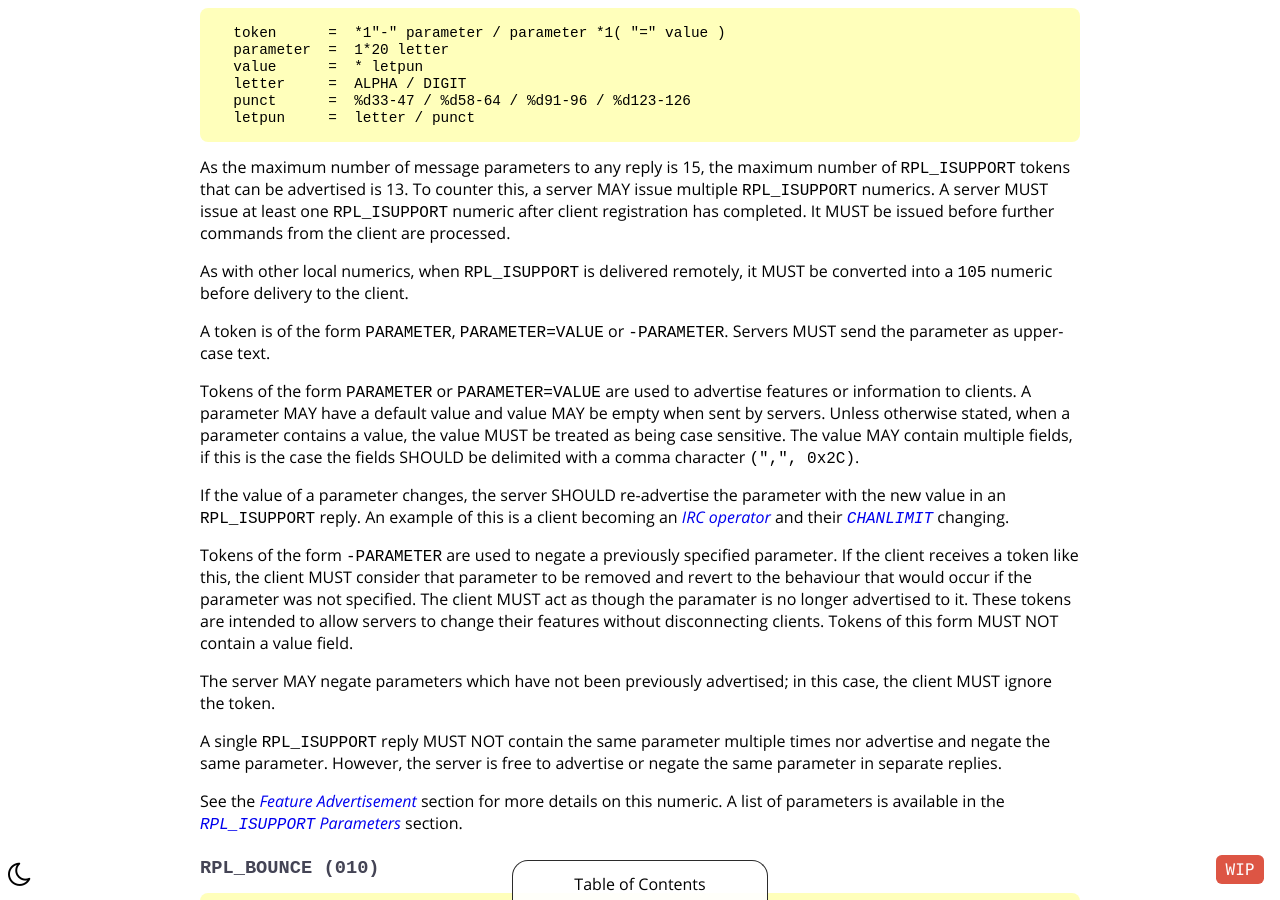
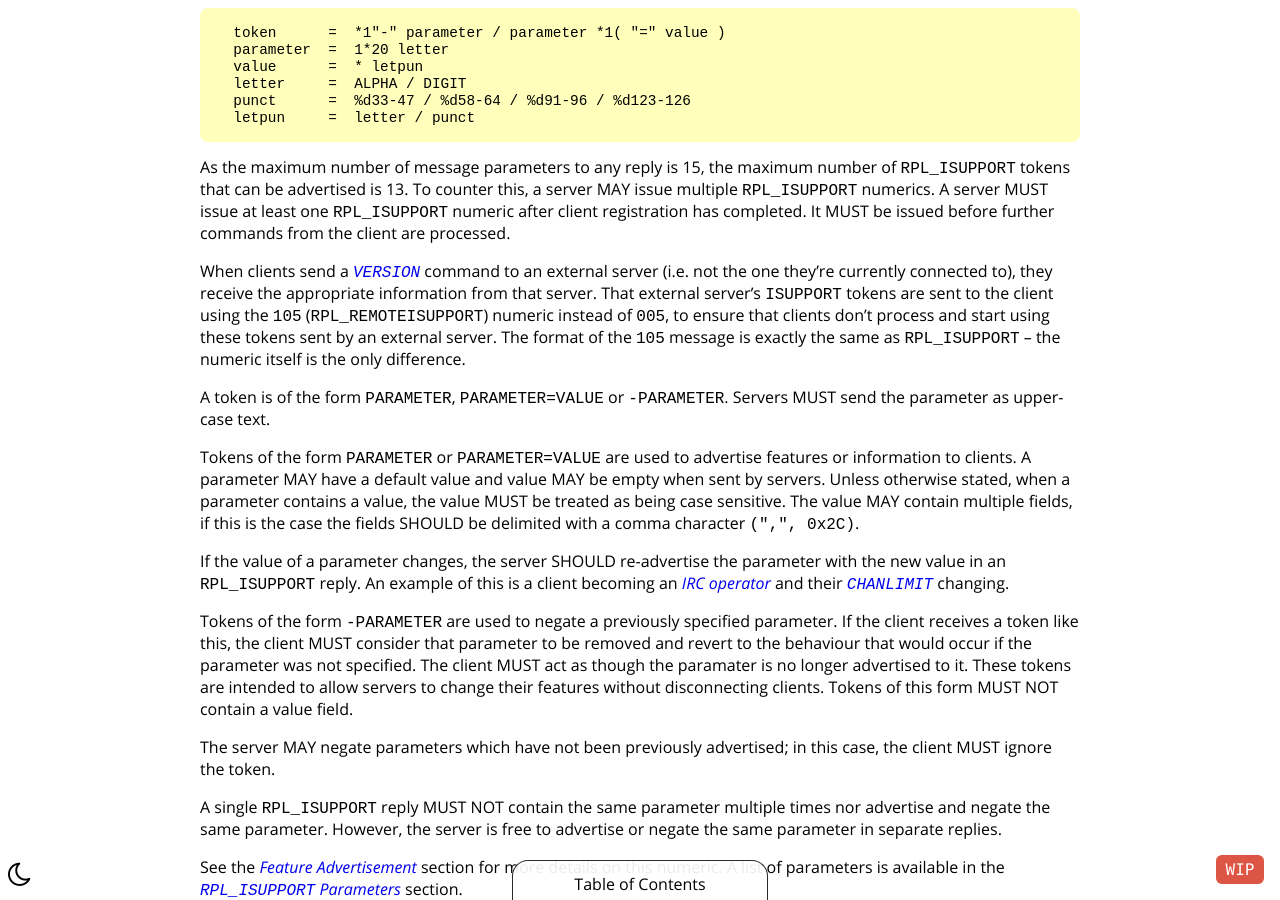
Before and after one commit to ircdocs/modern-irc, a Jekyll site: the page built from index.md, in a window 1280 px wide and 900 px high, scrolled down 42482 px. Built offline with Jekyll 4.4.1, drawn with Linux system fonts in a browser that asks for light colours.

Commit message:
modern: Reword RPL_ISUPPORT 105 note (thanks jcotton!)

```diff
--- a/_includes/modern-appendix.md
+++ b/_includes/modern-appendix.md
@@ -252,7 +252,7 @@ The ABNF representation for an `RPL_ISUPPORT` token is:
 
 As the maximum number of message parameters to any reply is 15, the maximum number of `RPL_ISUPPORT` tokens that can be advertised is 13. To counter this, a server MAY issue multiple `RPL_ISUPPORT` numerics. A server MUST issue at least one `RPL_ISUPPORT` numeric after client registration has completed. It MUST be issued before further commands from the client are processed.
 
-As with other local numerics, when `RPL_ISUPPORT` is delivered remotely, it MUST be converted into a `105` numeric before delivery to the client.
+When clients send a [`VERSION`](#version-message) command to an external server (i.e. not the one they're currently connected to), they receive the appropriate information from that server. That external server's `ISUPPORT` tokens are sent to the client using the `105` (`RPL_REMOTEISUPPORT`) numeric instead of `005`, to ensure that clients don't process and start using these tokens sent by an external server. The format of the `105` message is exactly the same as `RPL_ISUPPORT` – the numeric itself is the only difference.
 
 A token is of the form `PARAMETER`, `PARAMETER=VALUE` or `-PARAMETER`. Servers MUST send the parameter as upper-case text.
 
```
